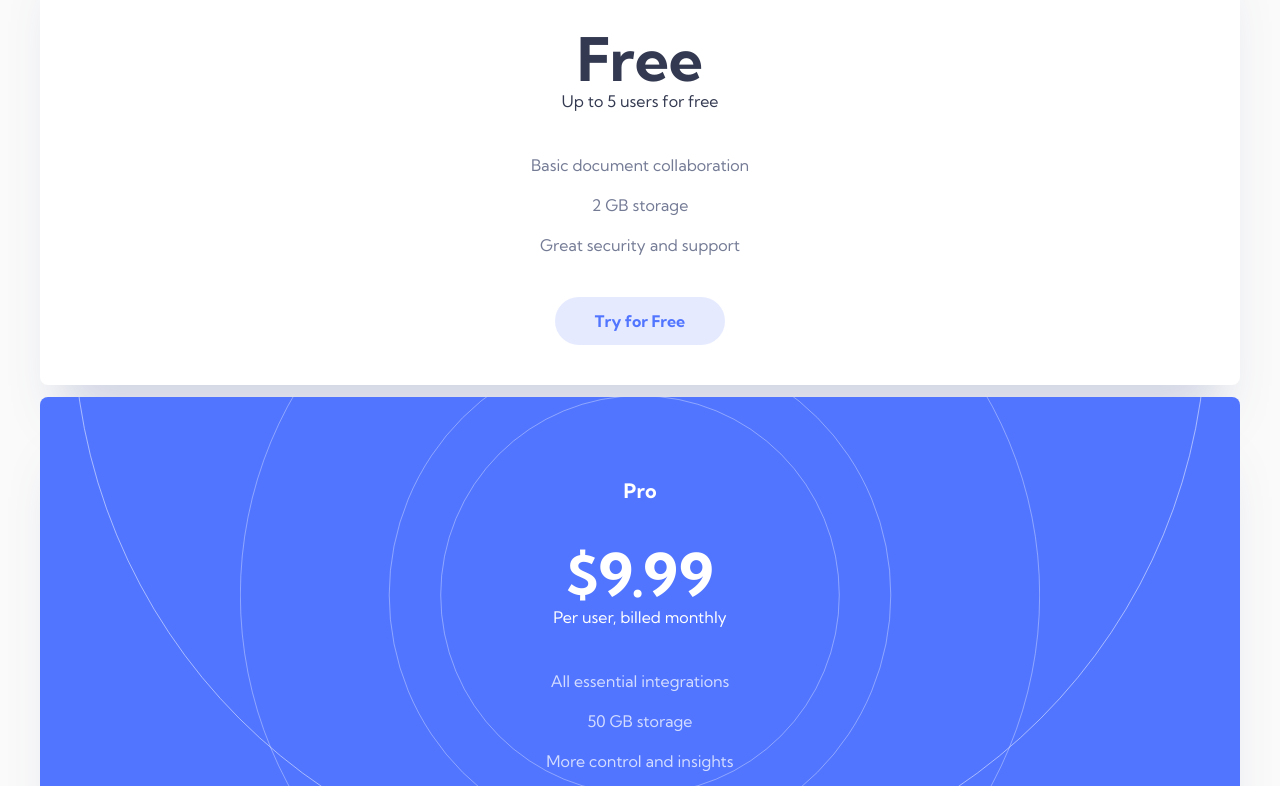
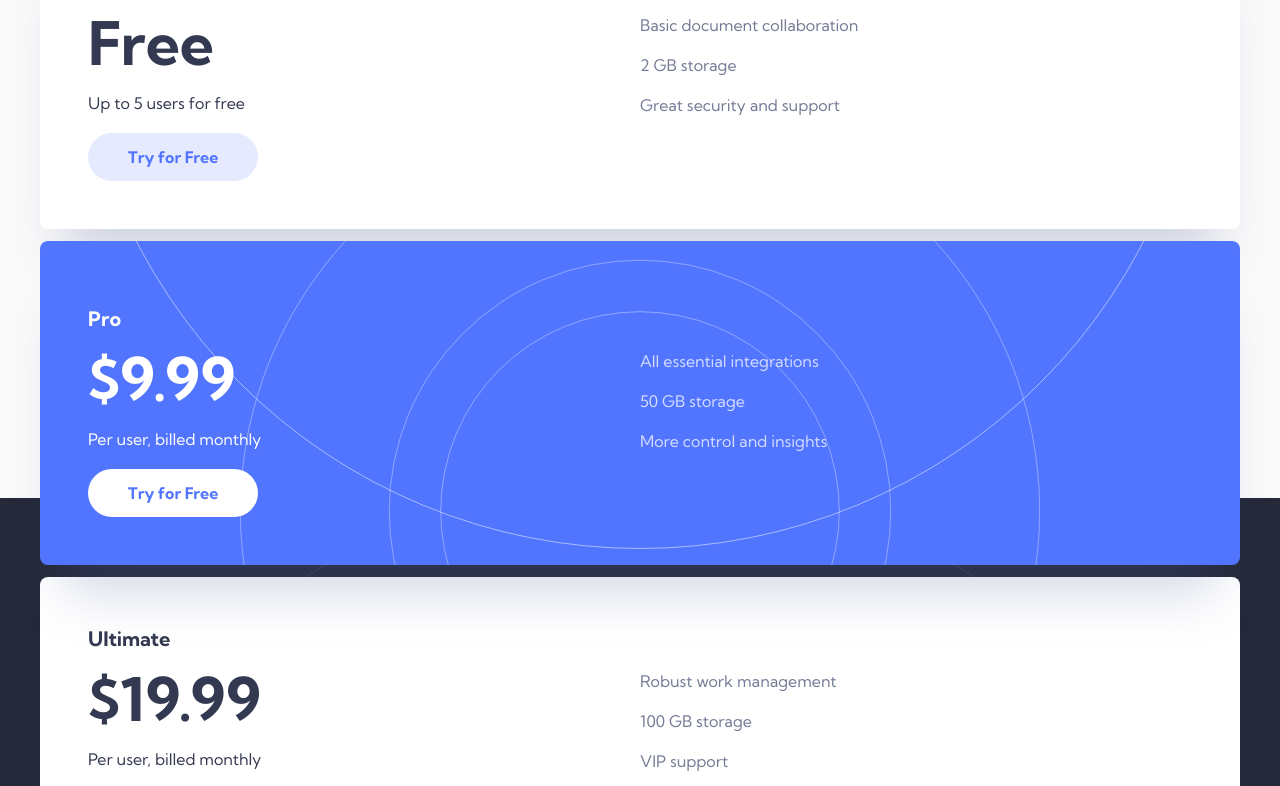
Before and after one commit to radhd/officelite-coming-soon, a website: page starter-code/index.html in a window 1280 px wide. Shown: the part 685-1471 px from the top of the page. Drawn offline with Linux system fonts and the light colour scheme.

Commit message:
Responsive cards are done footer remaining

```diff
--- a/starter-code/index.html
+++ b/starter-code/index.html
@@ -54,21 +54,27 @@
         <!-- First Card -->
 
         <div
-          class="kumbh-sans-400 space-y-10 rounded-lg bg-white py-10 text-center text-[#333950] shadow-custom"
+          class="kumbh-sans-400 space-y-10 rounded-lg bg-white py-10 text-center align-middle text-[#333950] shadow-custom md:grid md:grid-cols-2 md:justify-items-start md:space-y-4 md:p-12"
         >
-          <h3 class="kumbh-sans-700 text-xl">Basic</h3>
+          <h3 class="kumbh-sans-700 text-xl md:col-start-1">Basic</h3>
 
-          <h2 class="kumbh-sans-700 text-6xl">Free</h2>
-          <span>Up to 5 users for free</span>
+          <h2 class="kumbh-sans-700 text-6xl md:col-start-1 md:row-start-2">
+            Free
+          </h2>
+          <span class="md:col-start-1 md:row-start-3"
+            >Up to 5 users for free</span
+          >
 
-          <div class="space-y-4 text-[#747B95]">
+          <div
+            class="space-y-4 text-[#747B95] md:col-start-2 md:row-span-2 md:row-start-2 md:text-left"
+          >
             <p>Basic document collaboration</p>
             <p>2 GB storage</p>
             <p>Great security and support</p>
           </div>
 
           <button
-            class="kumbh-sans-700 rounded-full bg-[#5175FF] bg-opacity-15 px-10 py-3 text-[#5175FF]"
+            class="kumbh-sans-700 rounded-full bg-[#5175FF] bg-opacity-15 px-10 py-3 text-[#5175FF] md:col-start-1 md:row-start-4"
           >
             Try for Free
           </button>
@@ -76,7 +82,7 @@
 
         <!-- Second card -->
         <div
-          class="kumbh-sans-400 relative space-y-10 overflow-hidden rounded-lg bg-[rgb(81,117,255)] py-10 text-center text-white shadow-custom"
+          class="kumbh-sans-400 md-basic-fee-card relative space-y-10 overflow-hidden rounded-lg bg-[rgb(81,117,255)] py-10 text-center text-white shadow-custom"
         >
           <div
             class="absolute -top-[40%] h-screen w-full bg-contain bg-center bg-no-repeat"
@@ -92,19 +98,21 @@
             "
           ></div>
 
-          <h3 class="kumbh-sans-700 text-xl">Pro</h3>
+          <h3 class="kumbh-sans-700 text-xl md:col-start-1">Pro</h3>
 
-          <h2 class="kumbh-sans-700 text-6xl">$9.99</h2>
-          <span>Per user, billed monthly</span>
+          <h2 class="kumbh-sans-700 text-6xl md:col-start-1">$9.99</h2>
+          <span class="md:col-start-1">Per user, billed monthly</span>
 
-          <div class="space-y-4 text-white text-opacity-75">
+          <div
+            class="space-y-4 text-white text-opacity-75 md:col-start-2 md:row-span-2 md:row-start-2 md:text-left"
+          >
             <p>All essential integrations</p>
             <p>50 GB storage</p>
             <p>More control and insights</p>
           </div>
 
           <button
-            class="kumbh-sans-700 rounded-full bg-white px-10 py-3 text-[#5175FF]"
+            class="kumbh-sans-700 rounded-full bg-white px-10 py-3 text-[#5175FF] md:col-start-1 md:row-start-4"
           >
             Try for Free
           </button>
@@ -112,14 +120,16 @@
 
         <!-- Third Card -->
         <div
-          class="kumbh-sans-400 space-y-10 rounded-lg bg-white py-10 text-center text-[#333950] shadow-custom"
+          class="kumbh-sans-400 md-basic-fee-card space-y-10 rounded-lg bg-white py-10 text-center text-[#333950] shadow-custom"
         >
-          <h3 class="kumbh-sans-700 text-xl">Ultimate</h3>
+          <h3 class="kumbh-sans-700 text-xl md:col-start-1">Ultimate</h3>
 
-          <h2 class="kumbh-sans-700 text-6xl">$19.99</h2>
-          <span>Per user, billed monthly</span>
+          <h2 class="kumbh-sans-700 text-6xl md:col-start-1">$19.99</h2>
+          <span class="md:col-start-1">Per user, billed monthly</span>
 
-          <div class="space-y-4 text-[#747B95]">
+          <div
+            class="space-y-4 text-[#747B95] md:col-start-2 md:row-span-2 md:row-start-2 md:text-left"
+          >
             <p>Robust work management</p>
             <p>100 GB storage</p>
             <p>VIP support</p>
--- a/starter-code/style.css
+++ b/starter-code/style.css
@@ -49,3 +49,7 @@
 .inputTypes {
   @apply flex w-full items-center justify-between border-b-[1px] p-4 align-middle focus:border-b-blue-300 focus:outline-none;
 }
+
+.md-basic-fee-card {
+  @apply md:grid md:grid-cols-2 md:justify-items-start md:space-y-4 md:p-12
+}
```
Also changed, not shown: starter-code/output.css.
